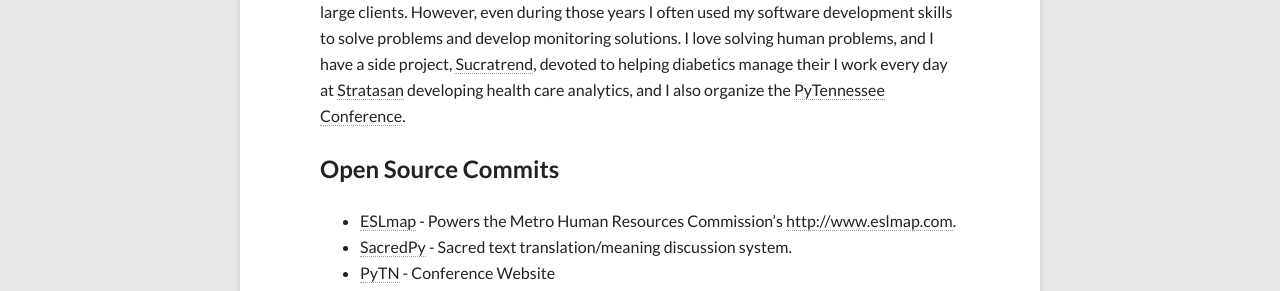
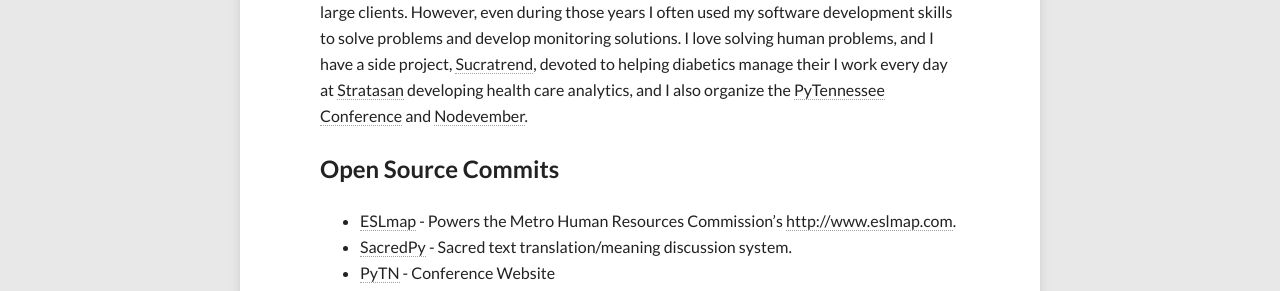
Before and after one commit to jasonamyers/jasonamyers.github.com, a Jekyll site: the page built from about.md, in a window 1280 px wide. Shown: the part 724-1015 px from the top of the page. Built offline with Jekyll 4.4.1, drawn with Linux system fonts in a browser that asks for light colours; nearby versions of some CDN libraries.

Commit message:
More about
Signed-off-by: Jason Myers <jason@jasonamyers.com>

```diff
--- a/about.md
+++ b/about.md
@@ -19,7 +19,8 @@
 solve problems and develop monitoring solutions. I love solving human problems,
 and I have a side project, [Sucratrend](https://www.stratasan.com), devoted to helping diabetics manage their
 I work every day at [Stratasan](http://www.stratasan.com) developing health care analytics, and
-I also organize the [PyTennessee Conference](http://www.pytennessee.org).
+I also organize the [PyTennessee Conference](http://www.pytennessee.org) and
+[Nodevember](http://www.nodevember.org).
 
 ## Open Source Commits
 * [ESLmap](https://github.com/mnhrc/mnhrc.github.io) - Powers the Metro Human Resources
```
